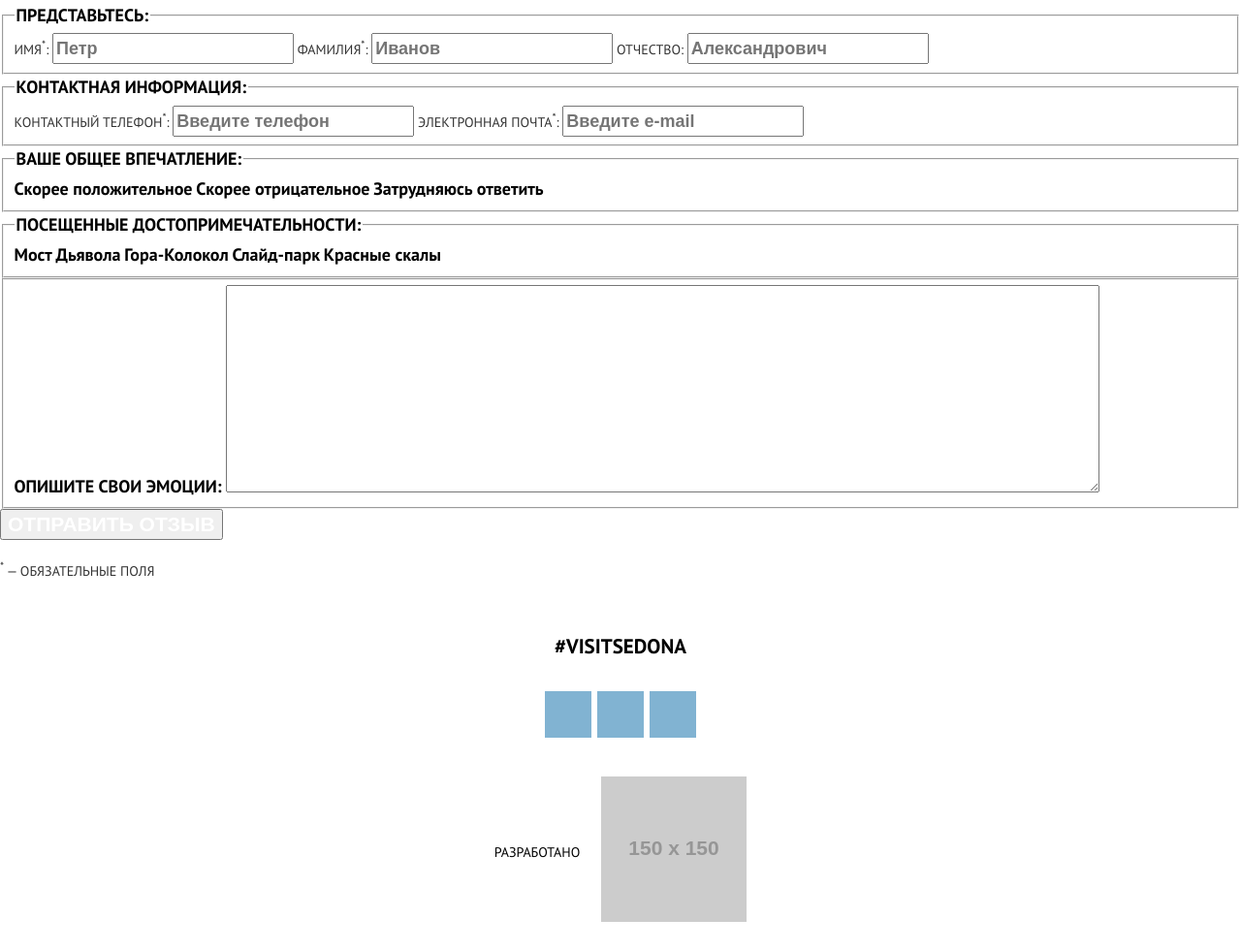
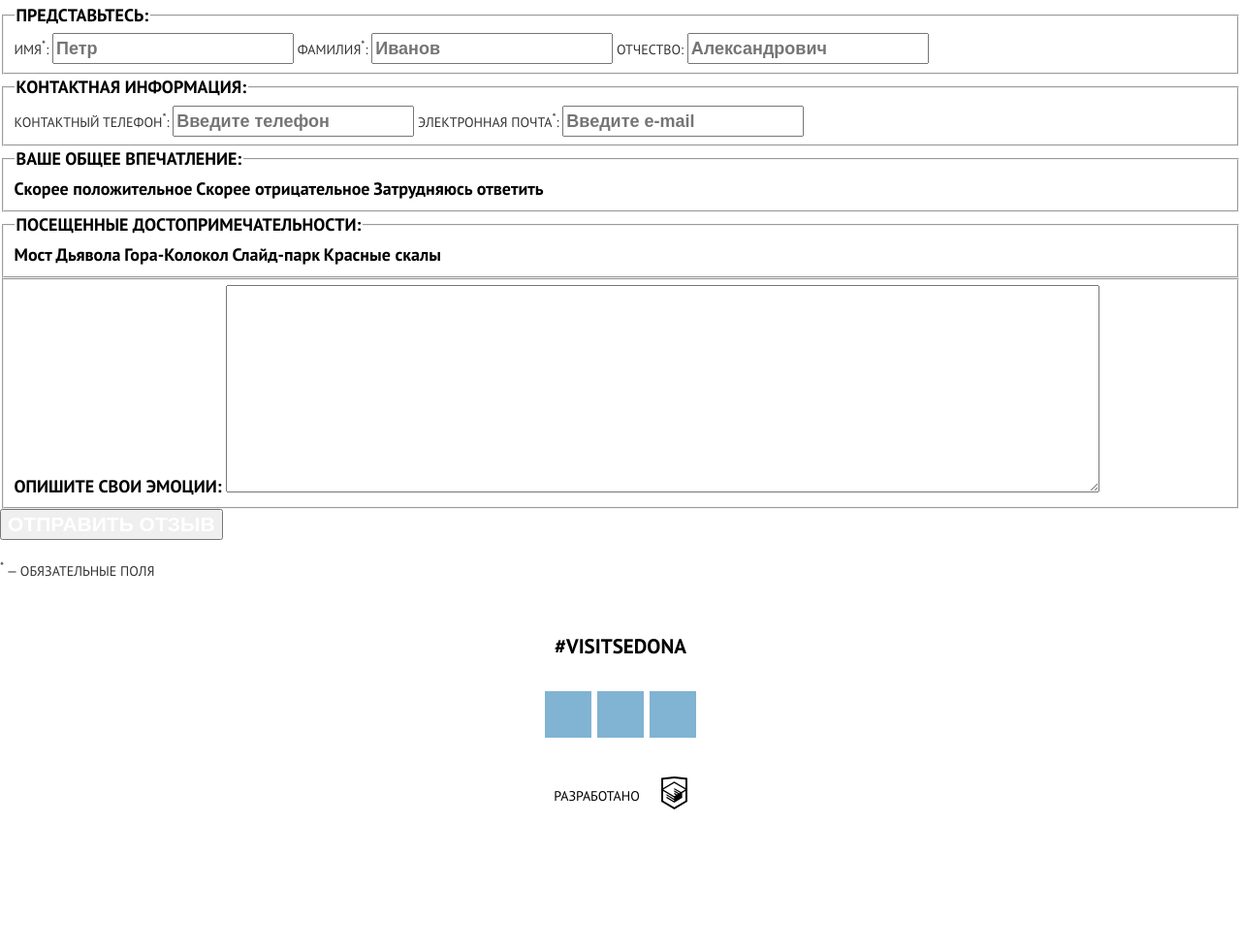
Before and after one commit to georgylazarev/1338907-sedona-20, a website: page source/form.html in a window 1280 px wide. Shown: the part 759-1739 px from the top of the page at 97% size. After the commit the page ends 1623 px from the top, so only its background shows below. Drawn offline with nearby package versions, Linux system fonts and the light colour scheme; files that its build step writes are made by us from their sources; placeholder pictures from the web are drawn by us.

Commit message:
лого академии в подвале

```diff
--- a/source/form.html
+++ b/source/form.html
@@ -144,7 +144,7 @@
       <div class="page-footer__designer designer">
         <span class="designer__text">Разработано</span>
         <a class="designer__link" href="https://up.htmlacademy.ru/adaptive/20">
-          <img class="designer__logo" src="https://via.placeholder.com/150x150" width="150" height="150" alt="Разработано HTML Academy">
+          <img class="designer__logo" src="img/logo-htmlacademy.svg" width="27" height="34" alt="Разработано HTML Academy">
         </a>
       </div>
 
```
Also changed, not shown: source/photo.html (+1 -1 lines).
